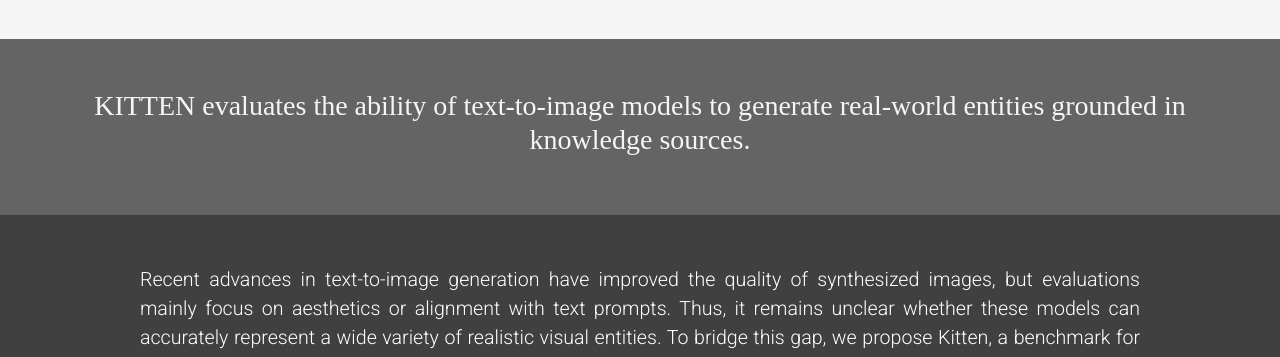
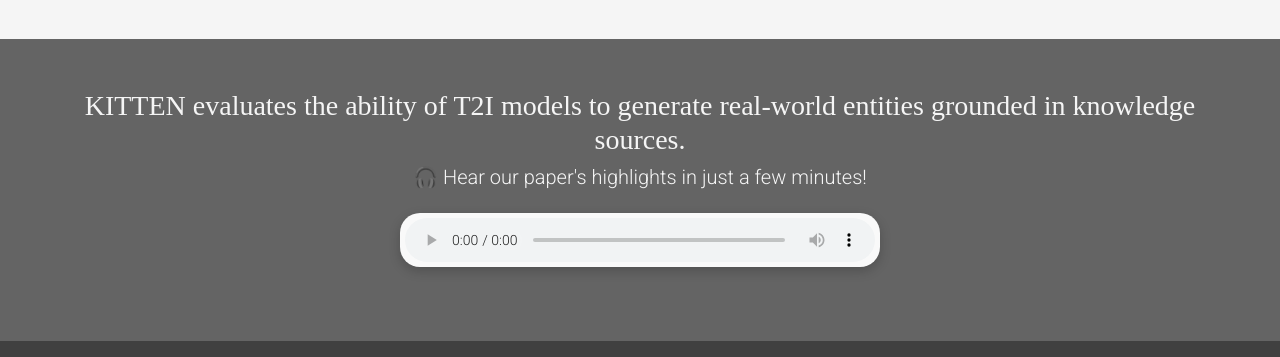
Before and after one commit to kitten-project/kitten-project.github.io, a plain HTML site: page index.html in a window 1280 px wide. Shown: the part 436-793 px from the top of the page. Drawn offline with Linux system fonts and the light colour scheme; a web font is replaced by a local one.

Commit message:
add audio

```diff
--- a/index.html
+++ b/index.html
@@ -79,8 +79,23 @@
       <!-- anon-off -->
     </div>
 
+
+
     <div class="header_dark_gray text-center">
-      <h2>KITTEN evaluates the ability of text-to-image models to generate real-world entities grounded in knowledge sources.</h2>
+      <h2>KITTEN evaluates the ability of T2I models to generate real-world entities grounded in knowledge sources.</h2>
+      <h5>🎧 Hear our paper's highlights in just a few minutes!</h5>
+      <div class="row mt-4 mb-4" style="display: flex; justify-content: center;">
+          <audio controls
+                style="
+                    width: 480px;
+                    border-radius: 20px;
+                    box-shadow: 0 4px 12px rgba(0,0,0,0.2);
+                    background: #f9f9f9;
+                    padding: 5px;
+                ">
+            <source src="assets/audio.m4a" type="audio/mp4">
+          </audio>
+        </div>
     </div>
 
     <div class="abstract">
@@ -95,6 +110,10 @@
         <!-- anon-off -->
       </div>
     </div>
+
+
+
+
 
 
     <div class="header_dark_gray text-center">
@@ -130,7 +149,7 @@
     </div>
 
     <div class="header_dark_gray text-center">
-      <h2>Our results illustrate the trade-off between faithfulness to entities and instruction-following in current models.</h2>
+      <h2>Our results illustrate the trade-off between faithfulness to entities and instruction-following.</h2>
       <h5>The backbone text-to-image models and unified models still exhibit a significant gap in generating faithful representations of entities.</h5>
       <h5>While retrieval-augmented methods enhance faithfulness, they often struggle with creative prompts.</h5>
       <h5>Our study underscores the need for techniques that improve the fidelity of entities without sacrificing the ability to follow instructions.</h5>
```
Also changed, not shown: 2 other files.
